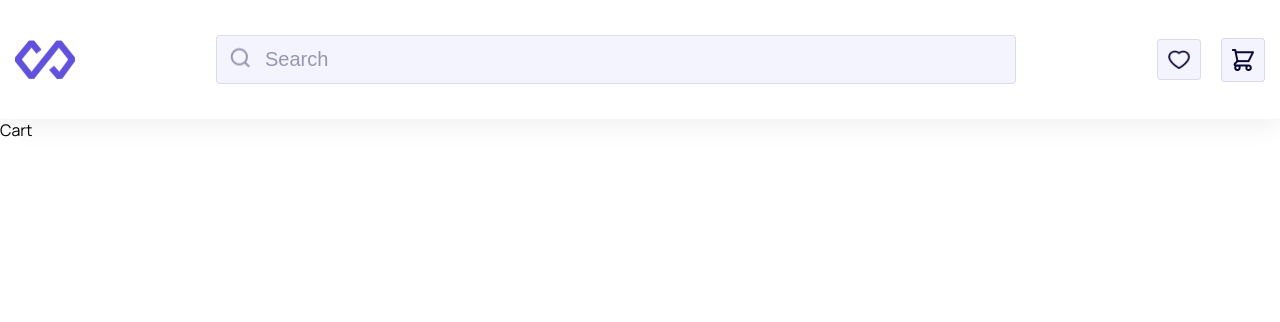
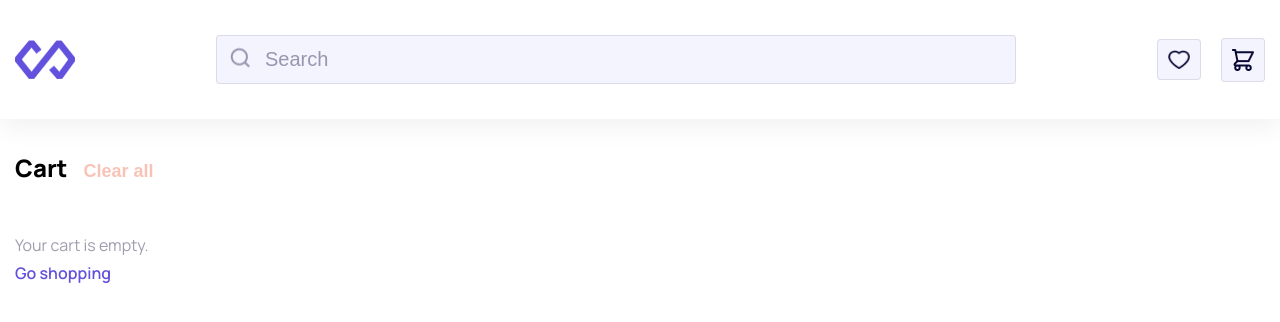
Before and after one commit to kivanka/bookstore-ui, a React (Create React App) app: page /cart in a window 1280 px wide. Shown: the top 322 px of the page. Built offline with nearby package versions, Linux system fonts and the light colour scheme.

Commit message:
add cart

```diff
--- a/src/pages/Cart/Cart.module.css
+++ b/src/pages/Cart/Cart.module.css
@@ -0,0 +1,23 @@
+.cart{ padding:24px 0 48px; background:#fff; }
+
+.head{
+  display:flex; align-items:baseline; gap:16px;
+  margin:8px 0 18px;
+}
+.head h2{
+  margin:0; font-weight:800; font-size:24px; color:var(--text);
+}
+
+.clear{
+  border:0; background:transparent; cursor:pointer;
+  font-weight:600; font-size:18px; color:#EF6B4A;   /* оранжевый */
+}
+.clear:disabled{ opacity:.4; cursor:default }
+
+.empty{
+  padding:32px 0; color:var(--text-40);
+}
+.backLink{
+  display:inline-block; margin-top:6px;
+  color:var(--violet); font-weight:600; text-decoration:none;
+}
--- a/src/pages/Cart/Cart.tsx
+++ b/src/pages/Cart/Cart.tsx
@@ -1 +1,40 @@
-export default function Cart(){ return <div className="containerBooks">Cart</div> }
+import { Link } from 'react-router-dom'
+import { useAppDispatch, useAppSelector } from '../../app/hooks'
+import BooksGrid from '../../components/BooksGrid/BooksGrid'
+import { clearCart } from '../../redux/slices/cartSlice'
+import s from './Cart.module.css'
+
+export default function Cart() {
+  const dispatch = useAppDispatch()
+  const items = useAppSelector(st => st.cart.items)
+
+  const onClear = () => {
+    if (!items.length) return
+    // подтверждение по желанию — убери, если не нужно
+    if (window.confirm('Clear all items from cart?')) {
+      dispatch(clearCart())
+    }
+  }
+
+  return (
+    <section className={s.cart}>
+      <div className="container">
+        <div className={s.head}>
+          <h2>Cart</h2>
+          <button className={s.clear} onClick={onClear} disabled={!items.length}>
+            Clear all
+          </button>
+        </div>
+
+        {!items.length ? (
+          <div className={s.empty}>
+            <p>Your cart is empty.</p>
+            <Link to="/" className={s.backLink}>Go shopping</Link>
+          </div>
+        ) : (
+          <BooksGrid books={items} />
+        )}
+      </div>
+    </section>
+  )
+}
```
